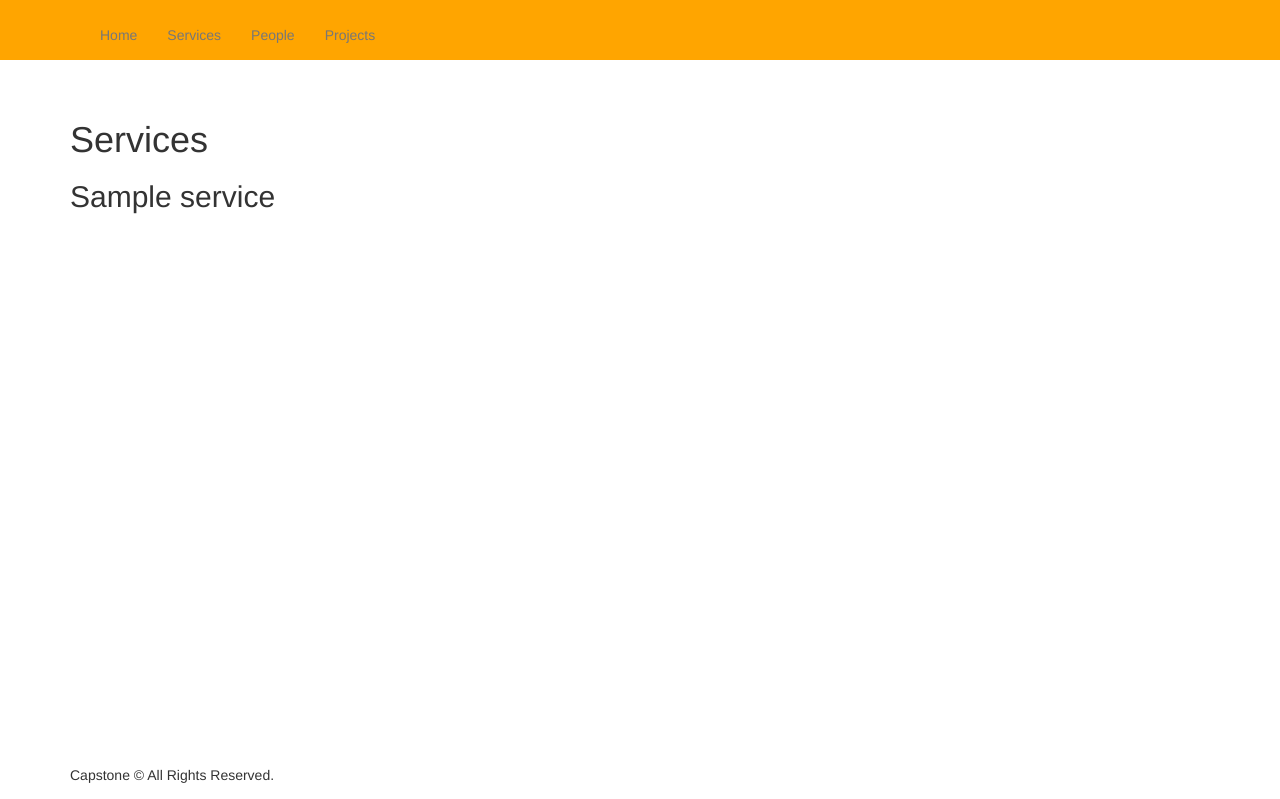
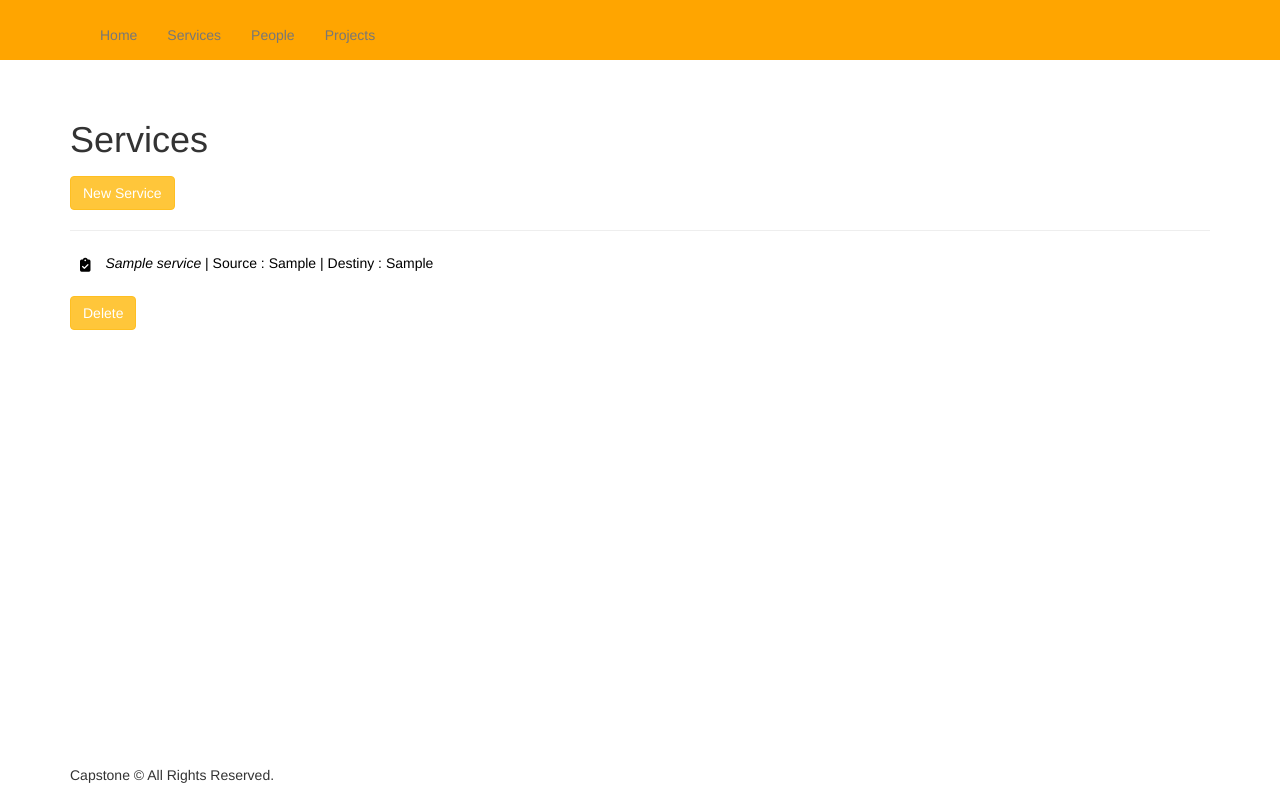
Before and after one commit to jaguilarweb/capstone, a Flask app: page /services in a window 1280 px wide. Shown: the top 799 px of the page. Run offline with Flask 2, Linux system fonts and the light colour scheme; tables that the repository leaves empty hold one stand-in row (values such as "Sample post"); some libraries are stand-ins or nearby versions.

Commit message:
refactor: Add and change service CRUD views

```diff
--- a/app.py
+++ b/app.py
@@ -200,6 +200,27 @@ def delete_project(project_id):
 
     return render_template('pages/projects.html', projects=project)
 
+#----------------------------------------------------
+# Handler GET request detail service
+#----------------------------------------------------
+
+
+@app.route('/services/<int:service_id>', methods=['GET'])
+@app.route('/api/services/<int:service_id>', methods=['GET'])
+def get_detail_service(service_id):
+    form = ServiceForm()
+    service = Service.query.filter(Service.id == service_id).one_or_none()
+
+    if service is None:
+        abort(404)
+
+    if request.path == '/api/services/' + str(service_id):
+        return jsonify({
+            'success': True,
+            'person': service
+        }), 200
+
+    return render_template('forms/edit_service.html', service=service, form=form)
 
 
 #----------------------------------------------------
@@ -231,6 +252,15 @@ def get_services():
             }), 200
 
         return render_template('pages/services.html', services=selection)
+#----------------------------------------------------
+# Handler GET form to create service
+#----------------------------------------------------
+
+@app.route('/services/create', methods=['GET'])
+def add_new_service():
+    form = ServiceForm()
+    return render_template('forms/add_service.html', form=form)
+
 
 #----------------------------------------------------
 # Handler POST request service
@@ -240,45 +270,74 @@ def get_services():
 @app.route('/services', methods=['POST'])
 @app.route('/api/services', methods=['POST'])
 def create_service():
+    form = ServiceForm(request.form)
+    service_list = []
+    service = {}
+    name = {}
+    source = {}
+    destiny = {}
 
-    service = {}
     try:
-        body = request.get_json()
-        name = body.get('name', None)
-        source = body.get('source', None)
-        destiny = body.get('destiny', None)
+        if request.path == '/api/services':
+            body = request.get_json()
+            name = body.get('name', None)
+            source = body.get('source', None)
+            destiny = body.get('destiny', None)
+        else:
+            name = request.form.get('name')
+            source = request.form.get('source')
+            destiny = request.form.get('destiny')
 
-        new_service = Service(name=name, source=source, destiny=destiny)
-        new_service.insert()
-        service = Service.query.filter(Service.id == new_service.id).one_or_none()
+        if form.validate_on_submit():
+            new_service = Service(name=name, source=source, destiny=destiny)
+            new_service.insert()
+            service = Service.query.filter(Service.id == new_service.id).one_or_none()
+            flash("The new service was created successfully!")
+        else:
+            flash("Something was wrong. Please try again.")
+
+        services = Service.query.all()
+
+        if len(services) == 0:
+            flash("There are not services.")
+
+        service_list = [service.format() for service in services]
 
     except:
         abort(422)
 
     finally:
         if request.path == '/api/services':
-
             return jsonify({
                 'success': True,
                 'services': service.format()
             }), 200
 
-    return render_template('pages/services.html', services=service)
+    return render_template('pages/services.html', services=service_list)
 
 #----------------------------------------------------
 # Handler PATCH request service
 #----------------------------------------------------
 
-@app.route('/services/<int:service_id>', methods=['PATCH', 'GET'])
+@app.route('/services/<int:service_id>', methods=['POST', 'PATCH'])
 @app.route('/api/services/<int:service_id>', methods=['PATCH'])
 def update_service(service_id):
+    form = ServiceForm(request.form)
+    service = {}
+    name = {}
+    source = {}
+    destiny = {}
 
-    service = {}
 
-    body = request.get_json()
-    name = body.get('name', None)
-    source = body.get('source', None)
-    destiny = body.get('destiny', None)
+    if request.path == '/api/services/' + str(service_id):
+        body = request.get_json()
+        name = body.get('name', None)
+        source = body.get('source', None)
+        destiny = body.get('destiny', None)
+    else:
+        name = request.form.get('name')
+        source = request.form.get('source')
+        destiny = request.form.get('destiny')
 
     up_service = Service.query.filter(Service.id == service_id).one_or_none()
 
@@ -286,11 +345,16 @@ def update_service(service_id):
         abort(404)
 
     try:
-        up_service.name = name
-        up_service.source = source
-        up_service.destiny = destiny
-        up_service.update()
-        service = up_service.format()
+        if form.validate_on_submit():
+            up_service.name = name
+            up_service.source = source
+            up_service.destiny = destiny
+            up_service.update()
+            service = up_service.format()
+            flash("The data was updated successfully!")
+        else:
+            service = up_service.format()
+            flash("Please, try again.")
 
     except:
         abort(422)
@@ -302,7 +366,7 @@ def update_service(service_id):
                 'services': service
             }), 200
 
-    return render_template('pages/services.html', services=service)
+    return render_template('forms/edit_service.html', service=service, form=form)
 
 #----------------------------------------------------
 # Handler DELETE request service
@@ -331,7 +395,7 @@ def delete_service(service_id):
                 'services': service
             }), 200
 
-    return render_template('pages/services.html', services=service)
+    return render_template('pages/services.html', service=service)
 
 #----------------------------------------------------
 # Handler GET request detail person
@@ -444,7 +508,6 @@ def create_person():
 
     finally:
         if request.path == '/api/people':
-            print(person.name)
             return jsonify({
                 'success': True,
                 'person': person.format()
@@ -471,6 +534,7 @@ def update_person(person_id):
         ratew = body.get('ratew')
         rateh = body.get('rateh')
     else:
+
         name = request.form.get('name')
         ratew = request.form.get('ratew')
         rateh = request.form.get('rateh')
@@ -513,7 +577,6 @@ def update_person(person_id):
 @app.route('/api/people/<int:person_id>', methods=['DELETE'])
 def delete_person(person_id):
     person = {}
-
     person_search = Person.query.filter(Person.id == person_id).one_or_none()
 
     if person_search is None:
@@ -527,9 +590,7 @@ def delete_person(person_id):
         abort(422)
 
     finally:
-        person_search.close()
         if request.path == '/api/people/' + str(person_id):
-
             return jsonify({
                 'success': True,
                 'person': person
--- a/templates/forms/edit_person.html
+++ b/templates/forms/edit_person.html
@@ -11,7 +11,7 @@
 
       <div class="form-group">
         <label for="name">Name</label>
-        {{ form.name(class_ = 'form-control', autofocus = true) }}
+        {{ form.name(class_ = 'form-control', value=person.name, autofocus = true) }}
       </div>
 
       <div class="form-group">
--- a/templates/pages/people.html
+++ b/templates/pages/people.html
@@ -16,7 +16,7 @@
 		<a href="/people/{{ person.id }}">
 			<i class="fas fa-users"></i>
 			<div class="item">
-				<h5><em>{{ person.name }}</em>| Rate x W : {{ person.ratew }} | Rate x H : {{ person.rateh }}</h5>
+				<h5><em>{{ person.name }}</em> | Rate x W : {{ person.ratew }} | Rate x H : {{ person.rateh }}</h5>
 			</div>
 		</a>
 	</li>
--- a/templates/pages/services.html
+++ b/templates/pages/services.html
@@ -1,11 +1,49 @@
 {% extends 'layouts/main.html' %}
+{% block title %}
+	{{ super() }}
+	Services
+{% endblock %}
 
-{% block title %}Services{% endblock %}
 
 {% block content %}
-<h1>Services</h1>
+
+<ul class="items">
+    <h1>Services</h1>
+	<a href="services/create" class="btn btn-primary" role="button">New Service</a>
+	<hr/>
     {% for service in services %}
-        <h2>{{ service.name }}</h2>
+	<li>
+		<a href="/services/{{ service.id }}">
+			<i class="fas fa-clipboard-check"></i>
+			<div class="item">
+				<h5><em>{{service.name }}</em> | Source : {{ service.source }} | Destiny : {{ service.destiny }}</h5>
+			</div>
+		</a>
+	</li>
+	<li>
+		<button class="btn btn-primary delete-button" data-id="{{service.id}}">Delete</button>
+	</li>
     {% endfor %}
+</ul>
+{% endblock %}
+
+
+{% block scripts %}
+	{{ super() }}
+
+<script>
+	const deleteBtns = document.querySelectorAll('.delete-button');
+	for (let i = 0; i < deleteBtns.length; i++) {
+		const btn = deleteBtns[i];
+		btn.onclick = function(e) {
+		const serviceId = e.target.dataset['id'];
+		fetch('/services/' + serviceId, {
+			method: 'DELETE'
+		}).then(() => {
+			window.location.href = "/services";
+		});
+	}
+}
+</script>
 
 {% endblock %}
```
Also changed, not shown: forms.py (+12 -0 lines), templates/forms/add_service.html (added, +30 -0 lines), templates/forms/edit_service.html (added, +30 -0 lines).
